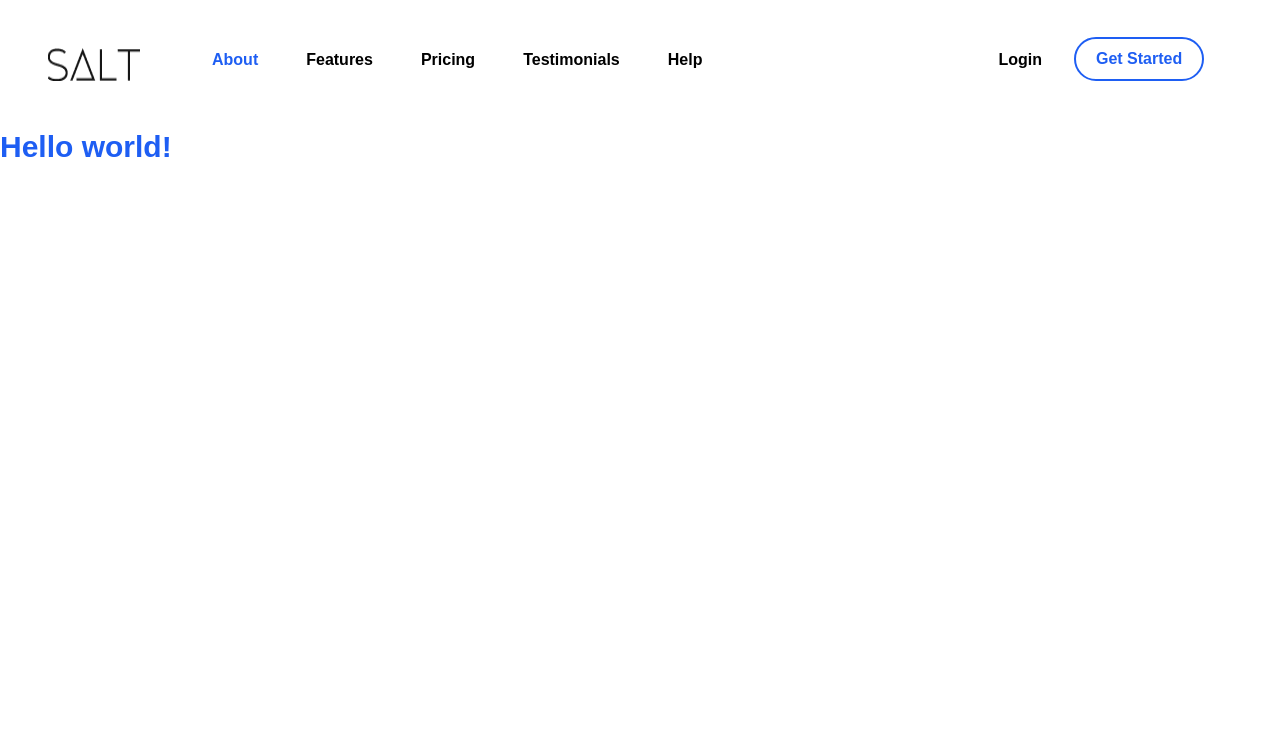
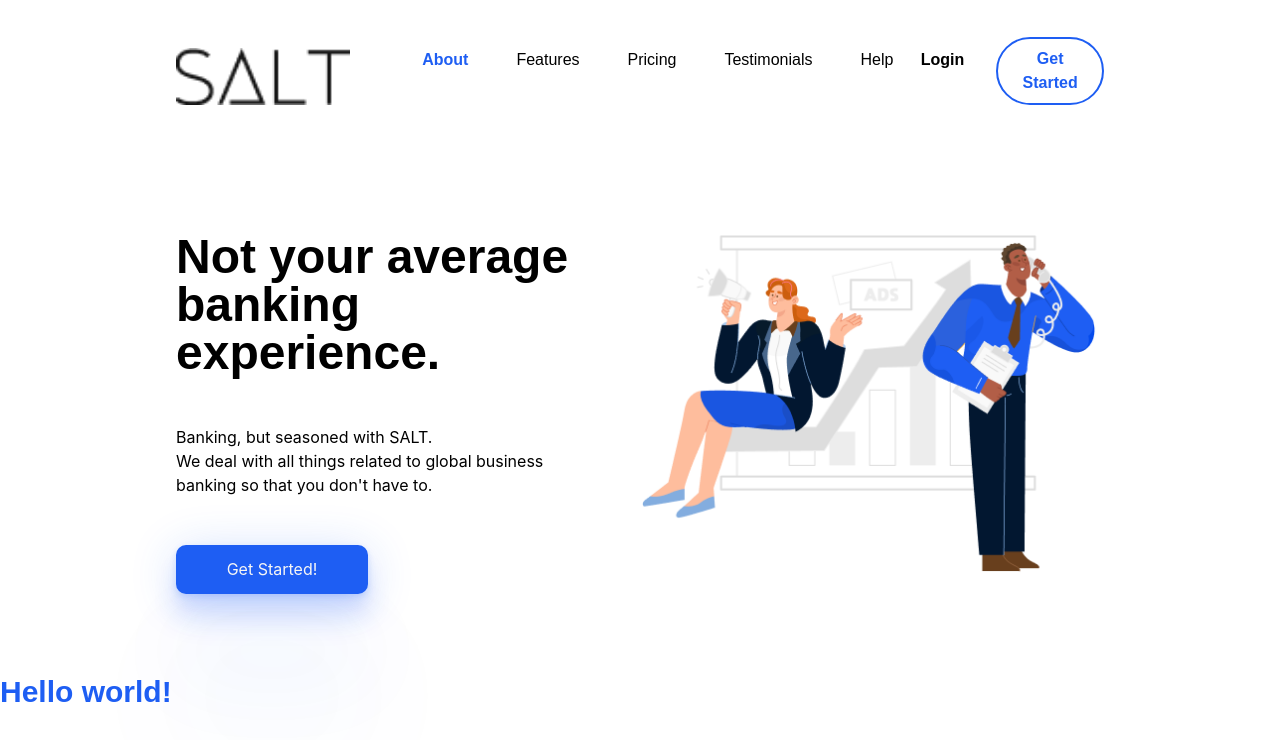
Before and after one commit to AmitrajitDas/SALT-Currency-Converter, a React (Create React App) app: page / in a window 1280 px wide. Shown: the top 740 px of the page. Built offline with nearby package versions, Linux system fonts and the light colour scheme; a web font is replaced by a local one.

Commit message:
feat: Hero

```diff
--- a/src/App.js
+++ b/src/App.js
@@ -1,9 +1,11 @@
 import Header from './components/Header'
+import Hero from './components/Hero'
 
 function App() {
   return (
     <div>
       <Header />
+      <Hero />
       <h1 className='font-primary text-3xl font-bold text-primary'>
         Hello world!
       </h1>
--- a/src/components/Header/styles.css
+++ b/src/components/Header/header.styles.css
@@ -1,3 +1,7 @@
+.nav-font-wt {
+    font-weight: 400;
+}
+
 .btn {
     margin-top: -0.7rem;
     margin-left: 2rem;
--- a/src/components/Header/index.jsx
+++ b/src/components/Header/index.jsx
@@ -1,19 +1,23 @@
 import Logo from '../../assets/SaltLogo.png'
-import './styles.css'
+import './header.styles.css'
 
 const Header = () => {
   return (
-    <div className='font-primary p-12 flex flex-row'>
-      <img src={Logo} alt='logo' className='cursor-pointer	' />
-      <div className='mx-12 font-bold flex flex-row'>
-        <div className='mx-6 text-primary cursor-pointer'>About</div>
-        <div className='mx-6 cursor-pointer	'>Features</div>
-        <div className='mx-6 cursor-pointer	'>Pricing</div>
-        <div className='mx-6 cursor-pointer	'>Testimonials</div>
-        <div className='mx-6 cursor-pointer	'>Help</div>
+    <div className='font-primary py-12 px-44 flex flex-row justify-between'>
+      <div className='flex flex-row'>
+        <img src={Logo} alt='logo' className='cursor-pointer' />
+        <div className='ml-12 flex flex-row'>
+          <div className='mx-6 text-primary cursor-pointer font-bold'>
+            About
+          </div>
+          <div className='mx-6 cursor-pointer'>Features</div>
+          <div className='mx-6 cursor-pointer'>Pricing</div>
+          <div className='mx-6 cursor-pointer'>Testimonials</div>
+          <div className='mx-6 cursor-pointer'>Help</div>
+        </div>
       </div>
-      <div className='ml-44 font-bold flex flex-row'>
-        <div className='ml-12 cursor-pointer	'>Login</div>
+      <div className='ml-24 font-bold flex flex-row'>
+        <div className='ml-12 cursor-pointer'>Login</div>
         <button className='btn rounded-full text-primary font-bold px-5 py-2 cursor-pointer'>
           Get Started
         </button>
--- /dev/null
+++ b/src/components/Hero/hero.styles.css
@@ -0,0 +1,7 @@
+.hero-btn {
+    width: 192px;
+    height: 49px;
+    background: #1E5EF3;
+    box-shadow: 0px 126.415px 150.943px rgba(30, 94, 243, 0.07), 0px 81.9357px 88.3997px rgba(30, 94, 243, 0.0531481), 0px 6px 48.0783px rgba(30, 94, 243, 0.2), 0px 25.283px 24.5283px rgba(30, 94, 243, 0.12), 0px 10.3005px 12.2991px rgba(30, 94, 243, 0.04), 0px 2.34102px 5.9399px rgba(30, 94, 243, 0.14);
+    border-radius: 10px;
+}
--- /dev/null
+++ b/src/components/Hero/index.jsx
@@ -0,0 +1,25 @@
+import HeroSVG from '../../assets/Hero.png'
+import './hero.styles.css'
+
+const Hero = () => {
+  return (
+    <div className='px-44 mt-20 mb-20 flex flex-row justify-between'>
+      <div className='flex flex-col'>
+        <h1 className='font-primary text-5xl font-bold'>Not your average</h1>
+        <h1 className='font-primary text-5xl font-bold'>banking experience.</h1>
+        <div className='mt-12'>Banking, but seasoned with SALT.</div>
+        <div>We deal with all things related to global business</div>
+        <div>banking so that you don't have to.</div>
+        <button className='mt-12 hero-btn text-secondary rounded-full cursor-pointer'>
+          Get Started!
+        </button>
+      </div>
+      <div>
+        {' '}
+        <img src={HeroSVG} alt='hero' />
+      </div>
+    </div>
+  )
+}
+
+export default Hero
```
Also changed, not shown: src/assets/Hero.png (added).
